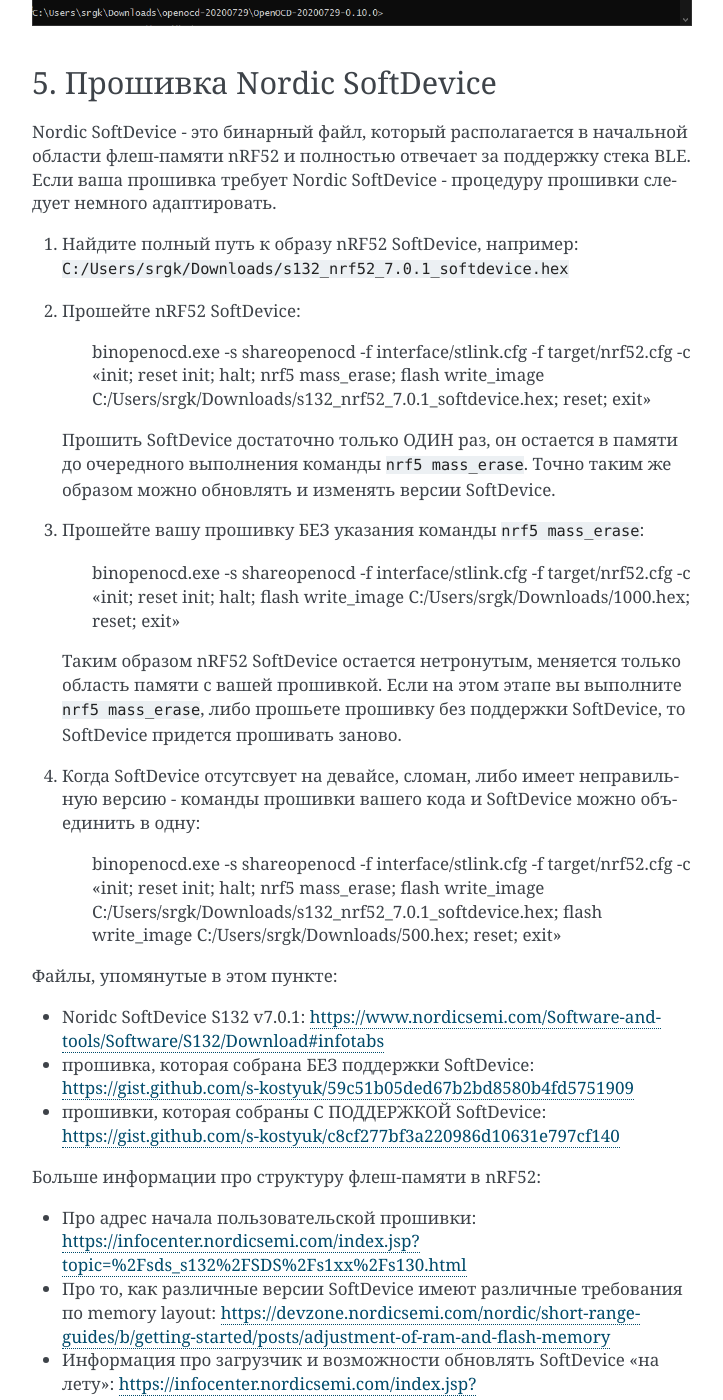
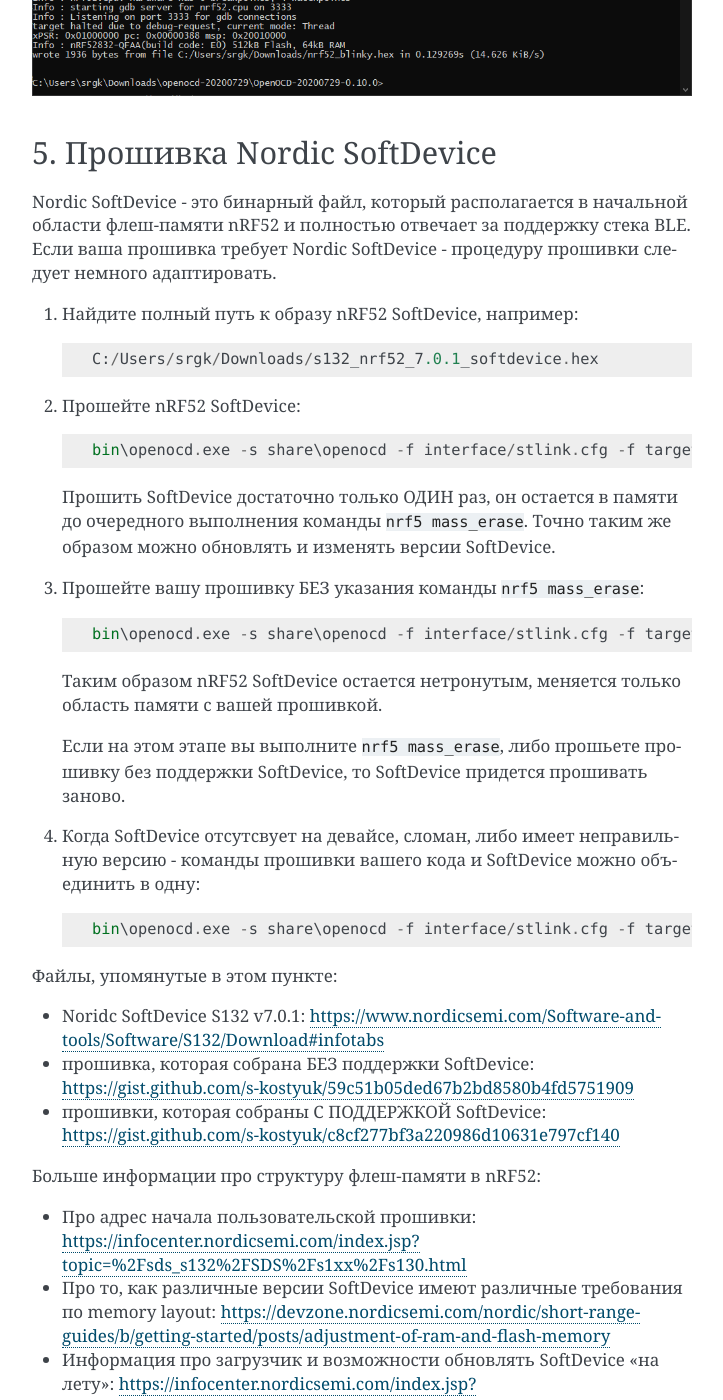
Before and after one commit to crtv-club/crtv_club, a Sphinx documentation site: the page built from docs/source/nrf52_stlink_flashing.rst, in a window 1280 px wide and 1400 px high, scrolled down 5644 px. Shown: the whole window, without its empty margins (388-1111 px from the left). Built offline with Sphinx 7.4.7, drawn with Linux system fonts in a browser that asks for light colours; some of the changed text lies outside the part shown.

Commit message:
Fixed formatting for the nRF52 flashing instructions

```diff
--- a/docs/source/nrf52_stlink_flashing.rst
+++ b/docs/source/nrf52_stlink_flashing.rst
@@ -16,7 +16,7 @@
 ^^^^^^^^^^^^^^^^^^^^^^^^^^^^^
 
 1.1. Установка под GNU/Linux
-~~~~~~~~~~~~~~~~~~~~~~~~~~~
+~~~~~~~~~~~~~~~~~~~~~~~~~~~~
 
 Под GNU/Linux единственное, что нужно сделать - добавить новое правило udev для ST-Link.
 
@@ -37,7 +37,7 @@
 в пользовательских группах
 
 1.2. Установка под Windows
-~~~~~~~~~~~~~~~~~~~~~~~~~
+~~~~~~~~~~~~~~~~~~~~~~~~~~
 
 Необходимо скачать и установить официальный драйвер ST-Link V2:
 `STSW-LINK009 <https://www.st.com/content/st_com/en/products/development-tools/software-development-tools/stm32-software-development-tools/stm32-utilities/stsw-link009.html>`_.
@@ -50,13 +50,13 @@
    Если для вашей платформы доступны только более старые версии openocd -
    придется собирать openocd из исходников.
 
-2.1. Установка под Linux
-~~~~~~~~~~~~~~~~~~~~~~~~
+2.1. Установка под GNU/Linux
+~~~~~~~~~~~~~~~~~~~~~~~~~~~~
 
 Нас интересует openocd версии 0.10 и выше. Если вам повезло - установить openocd
-можно из репозиториев, например для Ubuntu достаточно следющей команды:
+можно из репозиториев, например для Ubuntu достаточно следющей команды::
 
- sudo apt install openocd
+  sudo apt install openocd
 
 Если вам НЕ повезло - придется собрать openocd из исходников. Например, по этой
 инструкции: https://hackaday.io/page/4991.
@@ -67,15 +67,15 @@
 1. Загрузите самую свежую версию openocd с сайта: https://gnutoolchains.com/arm-eabi/openocd/.
 
 2. Распакуйте папку ``OpenOCD-20200729-0.10.0`` (либо аналогичную) из архива в любую постоянную локацию:
-   Диск D:, C:\Program Files, папка в пользовательской директории, не важно.
+   Диск ``D:``, ``C:\Program Files``, папка в пользовательской директории, не важно.
 
 3. Сохраните полный путь к папке OpenOCD. Например: ``C:\Users\srgk\Downloads\openocd-20200729\OpenOCD-20200729-0.10.0``.
 
 3. Запуск openocd в режиме сервера
 ^^^^^^^^^^^^^^^^^^^^^^^^^^^^^^^^^^
 
-3.1. Запуск openocd в режиме сервера под Linux
-~~~~~~~~~~~~~~~~~~~~~~~~~~~~~~~~~~~~~~~~~~~~~~
+3.1. Запуск openocd в режиме сервера под GNU/Linux
+~~~~~~~~~~~~~~~~~~~~~~~~~~~~~~~~~~~~~~~~~~~~~~~~~~
 
 TODO
 
@@ -94,9 +94,9 @@
 
    .. image:: ./_static/windows_openocd_directory.png
 
-5. Для запуска openocd в режиме Telnet и GDB сервера - используйте команду:
+5. Для запуска openocd в режиме Telnet и GDB сервера - используйте команду::
 
-    bin\openocd  -s share\openocd -f interface/stlink.cfg -f target/nrf52.cfg
+     bin\openocd  -s share\openocd -f interface/stlink.cfg -f target/nrf52.cfg
 
    Тут:
 
@@ -118,9 +118,9 @@
 
 7. Откройте новое окно командной строки Windows (cmd.exe).
 
-8. Подключитесь к openocd серверу по Telnet:
+8. Подключитесь к openocd серверу по Telnet::
 
-    telnet 127.0.0.1 4444
+     telnet 127.0.0.1 4444
 
    Ожидайте приглашения openocd:
 
@@ -129,15 +129,15 @@
 9. Скачайте тестовый файл прошивки (.hex файл):
    https://gist.github.com/s-kostyuk/59c51b05ded67b2bd8580b4fd5751909
 
-10. Используйте следующий набор команд для прошивки устройста:
+10. Используйте следующий набор команд для прошивки устройста::
 
-    init   <<< начать новую сессию
-    reset init   <<< сбросить МК и перевести в режим отладки
-    halt   <<< остановить ядро МК
-    nrf5 mass_erase   <<< очистка ВСЕЙ флеш-памяти МК
-    flash write_image C:/Users/srgk/Downloads/nrf52_blinky.hex   <<< прошить файл прошивки, используйте ПОЛНЫй путь
-    reset   <<< сбор ядра МК, перевод в нормальный режим работы
-    exit   <<< выйти из сессии openocd
+      init   <<< начать новую сессию
+      reset init   <<< сбросить МК и перевести в режим отладки
+      halt   <<< остановить ядро МК
+      nrf5 mass_erase   <<< очистка ВСЕЙ флеш-памяти МК
+      flash write_image C:/Users/srgk/Downloads/nrf52_blinky.hex   <<< прошить файл прошивки, используйте ПОЛНЫй путь
+      reset   <<< сбор ядра МК, перевод в нормальный режим работы
+      exit   <<< выйти из сессии openocd
 
    Результат успешного выполнения:
 
@@ -146,8 +146,8 @@
    После этих всех процедур nRF52 начинает мигать светодиодом на 13-м пине :)
 
    .. note::
-   Если что-то пошло не так - проверьте подключение, замените провода, найдите информацию
-   в Интернете или, если ничего не поможет, пишите в чат клуба: https://t.me/crtv_club_chat.
+      Если что-то пошло не так - проверьте подключение, замените провода, найдите информацию
+      в Интернете или, если ничего не поможет, пишите в чат клуба: https://t.me/crtv_club_chat.
 
 4. Автоматизация процесса прошивки
 ^^^^^^^^^^^^^^^^^^^^^^^^^^^^^^^^^^
@@ -156,13 +156,13 @@
 команды. Глобально при этом не меняется ничего, кроме параметров командной строки
 openocd. Список команд openocd указывается через параметр ``-c``.
 
-Например для Windows набо команд следующий:
+Например для Windows набо команд следующий::
 
- bin\openocd.exe -s share\openocd -f interface/stlink.cfg -f target/nrf52.cfg -c init -c "reset init" -c halt -c "nrf5 mass_erase" -c "flash write_image C:/Users/srgk/Downloads/nrf52_blinky.hex" -c reset -c exit
+  bin\openocd.exe -s share\openocd -f interface/stlink.cfg -f target/nrf52.cfg -c init -c "reset init" -c halt -c "nrf5 mass_erase" -c "flash write_image C:/Users/srgk/Downloads/nrf52_blinky.hex" -c reset -c exit
 
-Либо в более коротком формате:
+Либо в более коротком формате::
 
- bin\openocd.exe -s share\openocd -f interface/stlink.cfg -f target/nrf52.cfg -c "init; reset init; halt; nrf5 mass_erase; flash write_image C:/Users/srgk/Downloads/nrf52_blinky.hex; reset; exit"
+  bin\openocd.exe -s share\openocd -f interface/stlink.cfg -f target/nrf52.cfg -c "init; reset init; halt; nrf5 mass_erase; flash write_image C:/Users/srgk/Downloads/nrf52_blinky.hex; reset; exit"
 
 Результат тот же, что и в пункте 3 - МК начинает мигать светодиодом на 13-м пине.
 
@@ -175,26 +175,28 @@
 флеш-памяти nRF52 и полностью отвечает за поддержку стека BLE. Если ваша прошивка
 требует Nordic SoftDevice - процедуру прошивки следует немного адаптировать.
 
-1. Найдите полный путь к образу nRF52 SoftDevice, например:
-   ``C:/Users/srgk/Downloads/s132_nrf52_7.0.1_softdevice.hex``
+1. Найдите полный путь к образу nRF52 SoftDevice, например::
 
-2. Прошейте nRF52 SoftDevice:
+     C:/Users/srgk/Downloads/s132_nrf52_7.0.1_softdevice.hex
 
-    bin\openocd.exe -s share\openocd -f interface/stlink.cfg -f target/nrf52.cfg -c "init; reset init; halt; nrf5 mass_erase; flash write_image C:/Users/srgk/Downloads/s132_nrf52_7.0.1_softdevice.hex; reset; exit"
+2. Прошейте nRF52 SoftDevice::
+
+     bin\openocd.exe -s share\openocd -f interface/stlink.cfg -f target/nrf52.cfg -c "init; reset init; halt; nrf5 mass_erase; flash write_image C:/Users/srgk/Downloads/s132_nrf52_7.0.1_softdevice.hex; reset; exit"
 
    Прошить SoftDevice достаточно только ОДИН раз, он остается в памяти до очередного выполнения команды ``nrf5 mass_erase``.
    Точно таким же образом можно обновлять и изменять версии SoftDevice.
 
-3. Прошейте вашу прошивку БЕЗ указания команды ``nrf5 mass_erase``:
+3. Прошейте вашу прошивку БЕЗ указания команды ``nrf5 mass_erase``::
 
-    bin\openocd.exe -s share\openocd -f interface/stlink.cfg -f target/nrf52.cfg -c "init; reset init; halt; flash write_image C:/Users/srgk/Downloads/1000.hex; reset; exit"
+     bin\openocd.exe -s share\openocd -f interface/stlink.cfg -f target/nrf52.cfg -c "init; reset init; halt; flash write_image C:/Users/srgk/Downloads/1000.hex; reset; exit"
 
    Таким образом nRF52 SoftDevice остается нетронутым, меняется только область памяти с вашей прошивкой.
+
    Если на этом этапе вы выполните ``nrf5 mass_erase``, либо прошьете прошивку без поддержки SoftDevice, то SoftDevice придется прошивать заново.
 
-4. Когда SoftDevice отсутсвует на девайсе, сломан, либо имеет неправильную версию - команды прошивки вашего кода и SoftDevice можно объединить в одну:
+4. Когда SoftDevice отсутсвует на девайсе, сломан, либо имеет неправильную версию - команды прошивки вашего кода и SoftDevice можно объединить в одну::
 
-    bin\openocd.exe -s share\openocd -f interface/stlink.cfg -f target/nrf52.cfg -c "init; reset init; halt; nrf5 mass_erase; flash write_image C:/Users/srgk/Downloads/s132_nrf52_7.0.1_softdevice.hex; flash write_image C:/Users/srgk/Downloads/500.hex; reset; exit"
+     bin\openocd.exe -s share\openocd -f interface/stlink.cfg -f target/nrf52.cfg -c "init; reset init; halt; nrf5 mass_erase; flash write_image C:/Users/srgk/Downloads/s132_nrf52_7.0.1_softdevice.hex; flash write_image C:/Users/srgk/Downloads/500.hex; reset; exit"
 
 Файлы, упомянутые в этом пункте:
 
```
